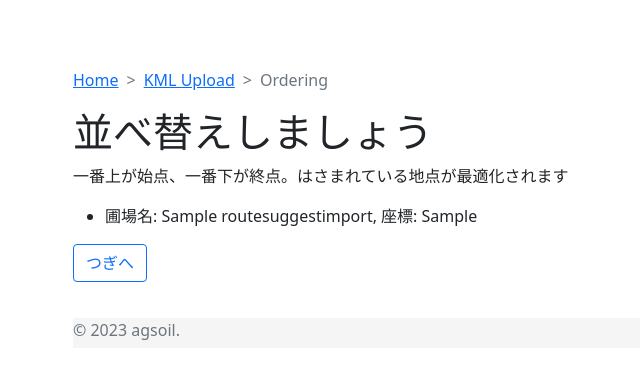
After one commit to duri0214/soil_analysis, a Django app: page /routesuggest/ordering in a window 1280 px wide. The commit adds this page. Shown: the top 379 px of the page, without its empty margins (12-652 px from the left). Run offline with Django 4.2, Linux system fonts and the light colour scheme; tables that the repository leaves empty hold one stand-in row (values such as "Sample post"); parts of the project's set-up code (start-up, migrations or seed data) failed here and were passed over; some libraries are stand-ins or nearby versions.

Commit message:
KMLをアップロードして並べ替えしたorderingをdbに更新できた

```diff
--- a/crm/models.py
+++ b/crm/models.py
@@ -289,3 +289,14 @@ class SoilHardnessMeasurementImportErrors(models.Model):
     remark = models.TextField(null=True)
     created_at = models.DateTimeField(auto_now_add=True)
     updated_at = models.DateTimeField(null=True)
+
+
+class RouteSuggestImport(models.Model):
+    """
+    KMLの圃場座標リストをいったん保存するテーブル
+    """
+    name = models.CharField(max_length=256)
+    coords = models.CharField(max_length=256)
+    ordering = models.IntegerField(null=True)
+    created_at = models.DateTimeField(auto_now_add=True)
+    updated_at = models.DateTimeField(null=True)
--- /dev/null
+++ b/crm/static/crm/js/routesuggest/drag-and-drop-script.js
@@ -0,0 +1,9 @@
+$(document).ready(function() {
+    $("#sortable-list").sortable();
+
+    $("#orderForm").submit(function(event) {
+      const order = $("#sortable-list").sortable("toArray");
+      const filteredOrder = order.filter(item => item !== "");
+      $("#orderData").val(filteredOrder.join(","));
+    });
+});
--- /dev/null
+++ b/crm/templates/crm/routesuggest/ordering.html
@@ -0,0 +1,42 @@
+{% extends "crm/base.html" %}
+{% load static %}
+{% block css %}
+    <link rel="stylesheet" type="text/css" href="{% static "crm/css/routesuggest/ordering.css" %}" />
+    <link rel="stylesheet" href="https://code.jquery.com/ui/1.12.1/themes/base/jquery-ui.css">
+{% endblock %}
+
+{% block additional_head %}
+
+    <script src="https://polyfill.io/v3/polyfill.min.js?features=default"></script>
+    <script type="module" src="{% static "crm/js/routesuggest/gmap_direction.js" %}"></script>
+
+    <!-- drug & drop -->
+    <script src="https://code.jquery.com/jquery-3.6.0.min.js"></script>
+    <script src="https://code.jquery.com/ui/1.12.1/jquery-ui.js"></script>
+    <script src="{% static 'crm/js/routesuggest/drag-and-drop-script.js' %}"></script>
+
+{% endblock %}
+
+{% block header %}
+    <nav style="--bs-breadcrumb-divider: '>';" aria-label="breadcrumb">
+        <ol class="breadcrumb">
+            <li class="breadcrumb-item"><a href="{% url 'crm:home' %}">Home</a></li>
+            <li class="breadcrumb-item"><a href="{% url 'crm:routesuggest_upload' %}">KML Upload</a></li>
+            <li class="breadcrumb-item active" aria-current="page">Ordering</li>
+        </ol>
+    </nav>
+{% endblock %}
+{% block content %}
+    <h1>並べ替えしましょう</h1>
+    <p>一番上が始点、一番下が終点。はさまれている地点が最適化されます</p>
+    <ul id="sortable-list">
+        {% for land in object_list %}
+            <li id="{{ land.id }}">圃場名: {{ land.name }}, 座標: {{ land.coords }}</li>
+        {% endfor %}
+    </ul>
+    <form id="orderForm" method="POST" action="{% url 'crm:routesuggest_ordering' %}">
+        {% csrf_token %}
+        <input type="hidden" id="orderData" name="order_data">
+        <button class="btn btn-outline-primary mb-3" type="submit">つぎへ</button>
+    </form>
+{% endblock %}
--- a/crm/templates/crm/routesuggest/success.html
+++ b/crm/templates/crm/routesuggest/success.html
@@ -12,7 +12,8 @@
         <ol class="breadcrumb">
             <li class="breadcrumb-item"><a href="{% url 'crm:home' %}">Home</a></li>
             <li class="breadcrumb-item"><a href="{% url 'crm:routesuggest_upload' %}">KML Upload</a></li>
-            <li class="breadcrumb-item active" aria-current="page">Upload success</li>
+            <li class="breadcrumb-item"><a href="{% url 'crm:routesuggest_ordering' %}">Ordering</a></li>
+            <li class="breadcrumb-item active" aria-current="page">Success</li>
         </ol>
     </nav>
 {% endblock %}
--- a/crm/urls.py
+++ b/crm/urls.py
@@ -23,5 +23,6 @@ urlpatterns = [
     path('soilhardness/association/success', views.SoilhardnessAssociationSuccessView.as_view(),
          name='soilhardness_association_success'),
     path('routesuggest/upload', views.RouteSuggestUploadView.as_view(), name='routesuggest_upload'),
+    path('routesuggest/ordering', views.RouteSuggestOrderingView.as_view(), name='routesuggest_ordering'),
     path('routesuggest/success', views.RouteSuggestSuccessView.as_view(), name='routesuggest_success')
 ] + static(settings.MEDIA_URL, document_root=settings.MEDIA_ROOT)
--- a/crm/views.py
+++ b/crm/views.py
@@ -1,18 +1,22 @@
 import os
 import shutil
 
+from django.contrib import messages
+from django.core.files.uploadedfile import InMemoryUploadedFile
 from django.core.management import call_command
 from django.db.models import Count
 from django.http import HttpResponseRedirect
+from django.shortcuts import redirect
 from django.urls import reverse, reverse_lazy
 from django.views.generic import ListView, CreateView, DetailView, TemplateView, FormView
 
+from crm.domain.service.landcandidateservice import LandCandidateService
 from crm.domain.service.reports.reportlayout1 import ReportLayout1
 from crm.domain.repository.landrepository import LandRepository
 from crm.domain.service.zipfileservice import ZipFileService
 from crm.forms import CompanyCreateForm, LandCreateForm, UploadForm
 from crm.models import Company, Land, LandScoreChemical, LandReview, CompanyCategory, LandLedger, \
-    SoilHardnessMeasurementImportErrors, SoilHardnessMeasurement, LandBlock, SamplingOrder
+    SoilHardnessMeasurementImportErrors, SoilHardnessMeasurement, LandBlock, SamplingOrder, RouteSuggestImport
 
 
 class Home(TemplateView):
@@ -243,8 +247,47 @@ class SoilhardnessAssociationSuccessView(TemplateView):
     template_name = 'crm/soilhardness/association/success.html'
 
 
-class RouteSuggestUploadView(TemplateView):
+class RouteSuggestUploadView(FormView):
     template_name = 'crm/routesuggest/form.html'
+    form_class = UploadForm
+    success_url = reverse_lazy('crm:routesuggest_ordering')
+
+    def form_valid(self, form):
+        upload_file: InMemoryUploadedFile = self.request.FILES['file']
+        kml_raw = upload_file.read()
+        land_candidate_service = LandCandidateService()
+        entities = []
+        for land_candidate in land_candidate_service.parse_kml(kml_raw).list():
+            coordinates_str = land_candidate.center.to_googlemapcoords().get_coords(to_str=True)
+            entity = RouteSuggestImport.objects.create(name=land_candidate.name, coords=coordinates_str)
+            entities.append(entity)
+        RouteSuggestImport.objects.all().delete()
+        RouteSuggestImport.objects.bulk_create(entities)
+
+        return super().form_valid(form)
+
+
+class RouteSuggestOrderingView(ListView):
+    model = RouteSuggestImport
+    template_name = "crm/routesuggest/ordering.html"
+
+    def post(self, request, *args, **kwargs):
+        order_data = self.request.POST.get('order_data')
+
+        try:
+            if order_data:
+                order_ids = order_data.split(",")
+                for order, order_id in enumerate(order_ids, start=1):
+                    route_suggest = RouteSuggestImport.objects.get(pk=order_id)
+                    route_suggest.ordering = order
+                    route_suggest.save()
+
+            messages.success(request, "Data updated successfully")
+            return redirect(reverse_lazy('crm:routesuggest_success'))
+
+        except RouteSuggestImport.DoesNotExist:
+            messages.error(request, "Invalid order data provided.")
+            return redirect(request.META.get('HTTP_REFERER'))
 
 
 class RouteSuggestSuccessView(TemplateView):
```
Also changed, not shown: crm/static/crm/css/routesuggest/ordering.css (added).
